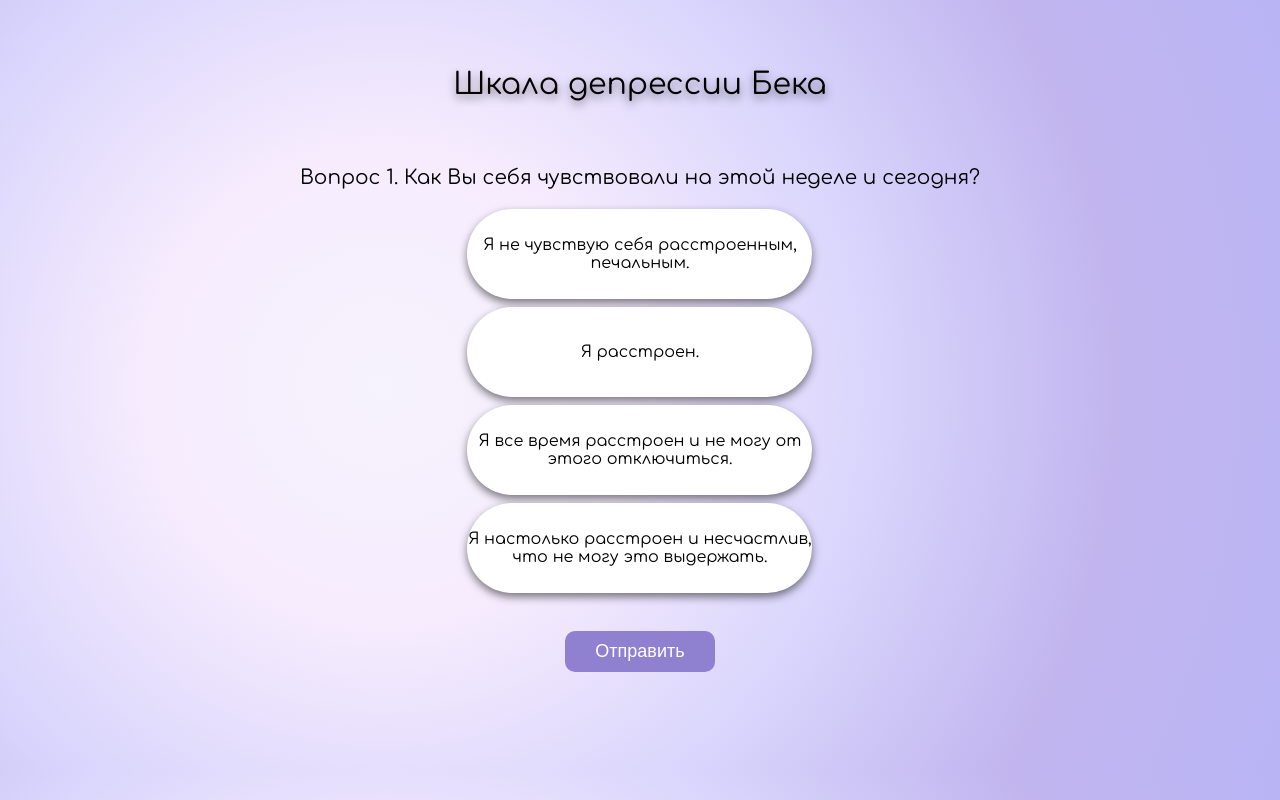
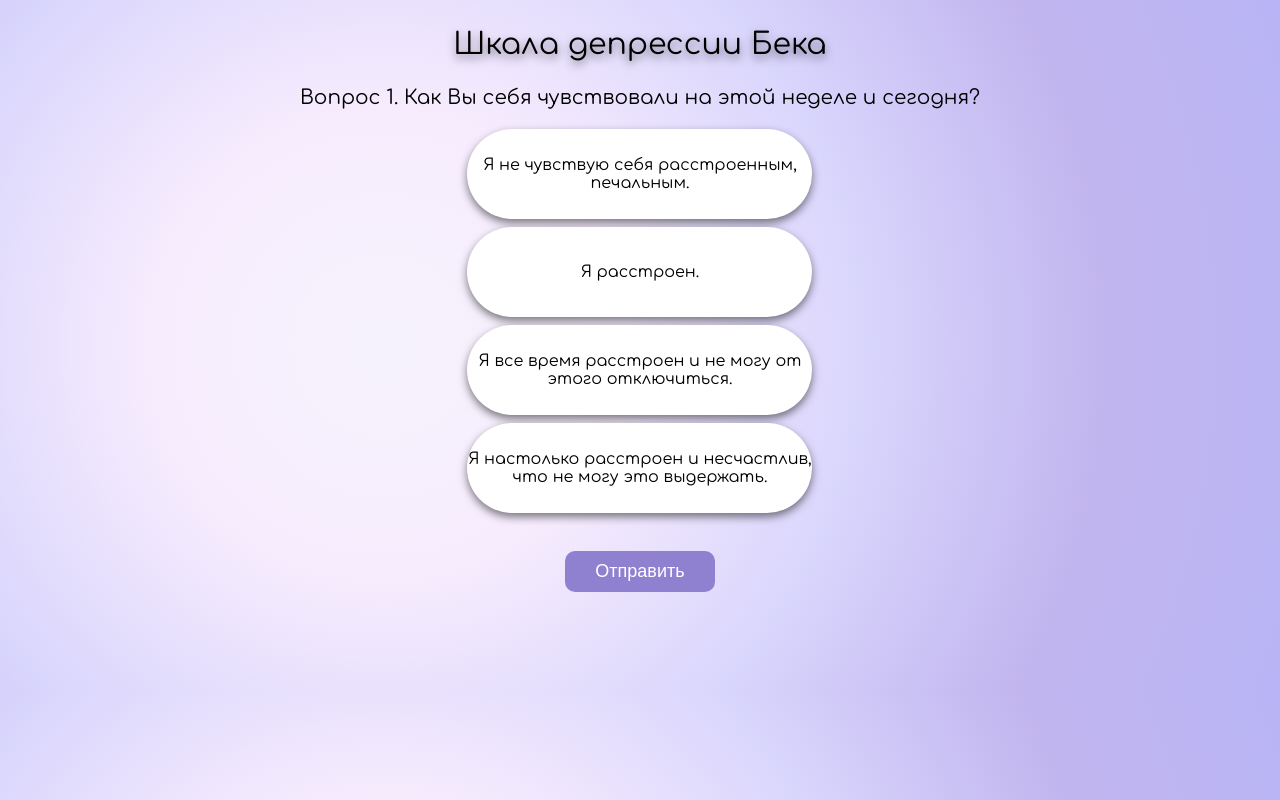
Before and after one commit to Dariyaaaaa/depression-test-11-24, a website: page test.html in a window 1280 px wide. Drawn offline with Linux system fonts and the light colour scheme.

Commit message:
Update style.css

```diff
--- a/style.css
+++ b/style.css
@@ -133,8 +133,8 @@ h2 {
 }
 /* САМ ТЕСТ*/
   h3 {
-  margin: 30px;
-  padding: 30px;
+  margin: 10px;
+  padding: 10px;
   font-size: 30px;
   font-weight: normal;
   color: black;
```
